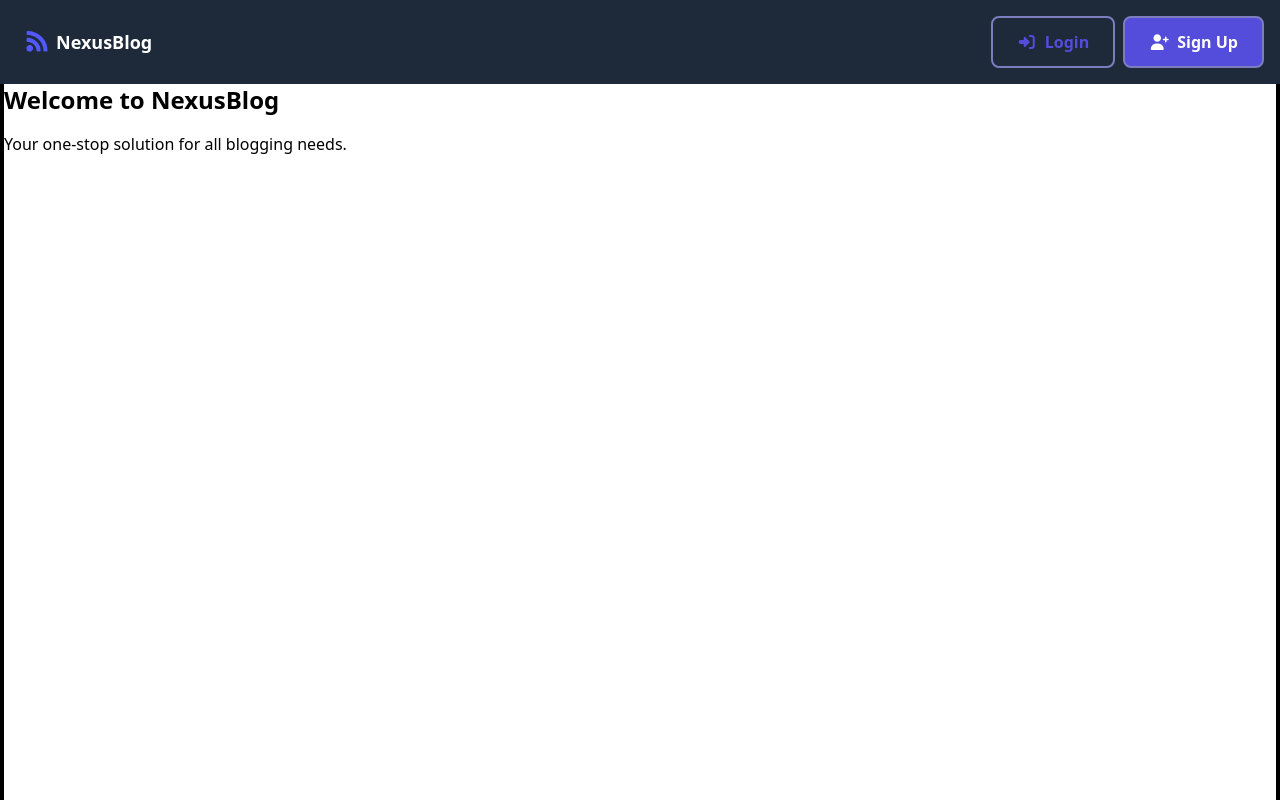
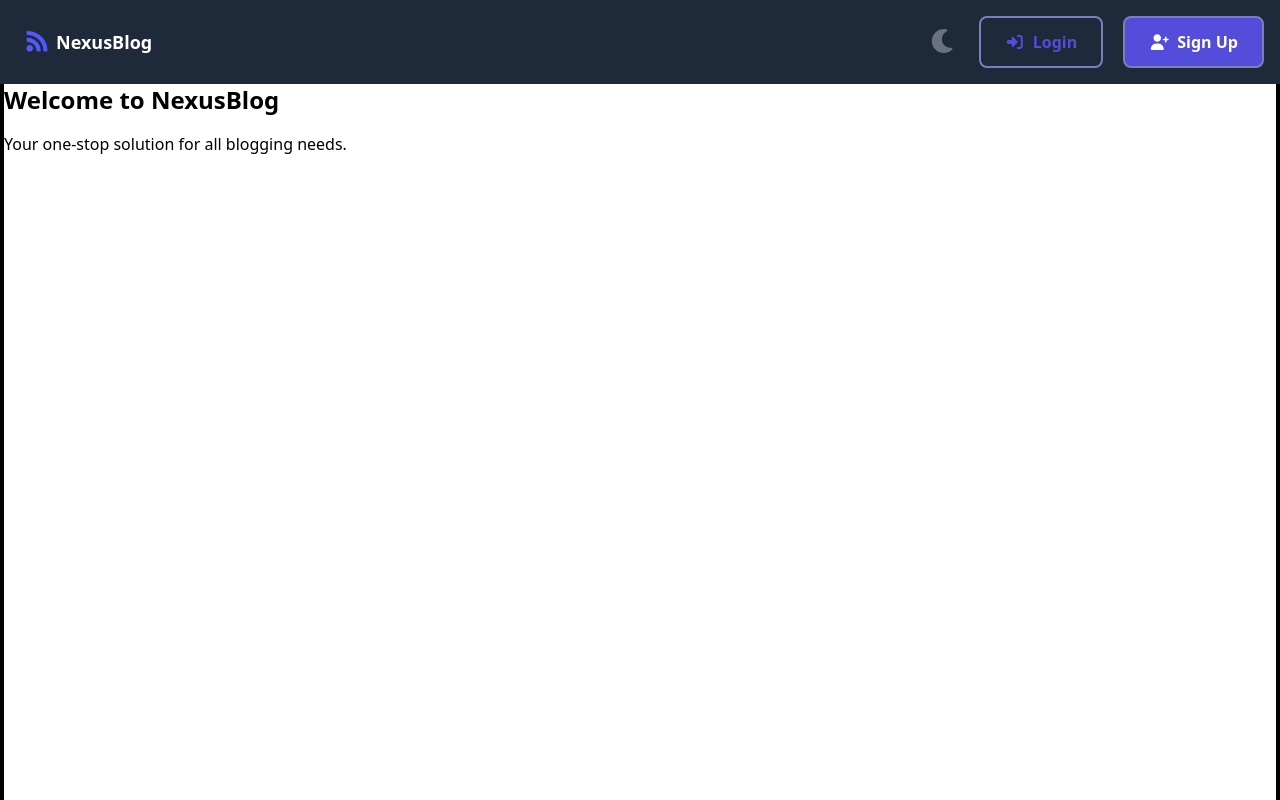
Before and after one commit to ALH-hub/mern-blog-app, a React (Vite) app in the folder client/: page / in a window 1280 px wide. Shown: the top 800 px of the page. Built offline with nearby package versions, Linux system fonts and the light colour scheme.

Commit message:
feat: dark mode icon placed

```diff
--- a/client/src/components/NavBar.tsx
+++ b/client/src/components/NavBar.tsx
@@ -1,13 +1,51 @@
 import Button from '../common/Button';
+import { useEffect, useState } from 'react';
 
 function NavBar() {
+  const [isDarkMode, setIsDarkMode] = useState(() => {
+    return localStorage.getItem('theme') === 'dark';
+  });
+
+  useEffect(() => {
+    const html = document.documentElement;
+    if (isDarkMode) {
+      html.classList.add('dark');
+      localStorage.setItem('theme', 'dark');
+      console.log('local storage set to dark');
+    } else {
+      html.classList.remove('dark');
+      localStorage.setItem('theme', 'light');
+      console.log('local storage set to light');
+    }
+  }, [isDarkMode]);
+
   return (
-    <div className='bg-gray-800 text-white p-4 flex items-center justify-between fixed w-full'>
+    <div
+      className={`bg-gray-800 text-white p-4 flex items-center justify-between fixed w-full`}
+    >
       <div className='flex items-center'>
         <img src='icon.png' alt='NexusBlog Icon' className='h-10' />
-        <h1 className='text-lg font-bold'>NexusBlog</h1>
+        <h1
+          className={`text-lg font-bold ${
+            isDarkMode ? 'dark:text-blue-500' : 'text-white'
+          }`}
+        >
+          NexusBlog
+        </h1>
       </div>
-      <div className='flex items-center'>
+      <div className='flex items-center gap-3'>
+        <button
+          onClick={() => setIsDarkMode(!isDarkMode)}
+          className='ml-4 p-2 rounded-full transparent text-white'
+        >
+          <i
+            className={`fas ${
+              isDarkMode
+                ? 'fa-sun text-yellow-500 text-2xl'
+                : 'fa-moon text-gray-500 text-2xl'
+            }`}
+          ></i>
+        </button>
         <Button onClick={() => console.log('Login clicked')} variant='outline'>
           <i className='fas fa-right-to-bracket'></i>
           <span className='md:inline'>Login</span>
@@ -18,7 +56,7 @@ function NavBar() {
           variant='primary'
         >
           <i className='fas fa-user-plus'></i>
-          <span className='md:inline'>Sign Up</span>
+          <span className='dark:text-orange-500'>Sign Up</span>
         </Button>
       </div>
     </div>
--- a/client/src/pages/Home.tsx
+++ b/client/src/pages/Home.tsx
@@ -1,8 +1,10 @@
 function Home() {
   return (
-    <div className='h-580 pt-20 border-4'>
-      <h1 className='text-2xl font-bold'>Welcome to NexusBlog</h1>
-      <p className='mt-4'>Your one-stop solution for all blogging needs.</p>
+    <div className='h-580 border-4'>
+      <div className='pt-20 mx-auto'>
+        <h1 className='text-2xl font-bold'>Welcome to NexusBlog</h1>
+        <p className='mt-4'>Your one-stop solution for all blogging needs.</p>
+      </div>
     </div>
   );
 }
```
